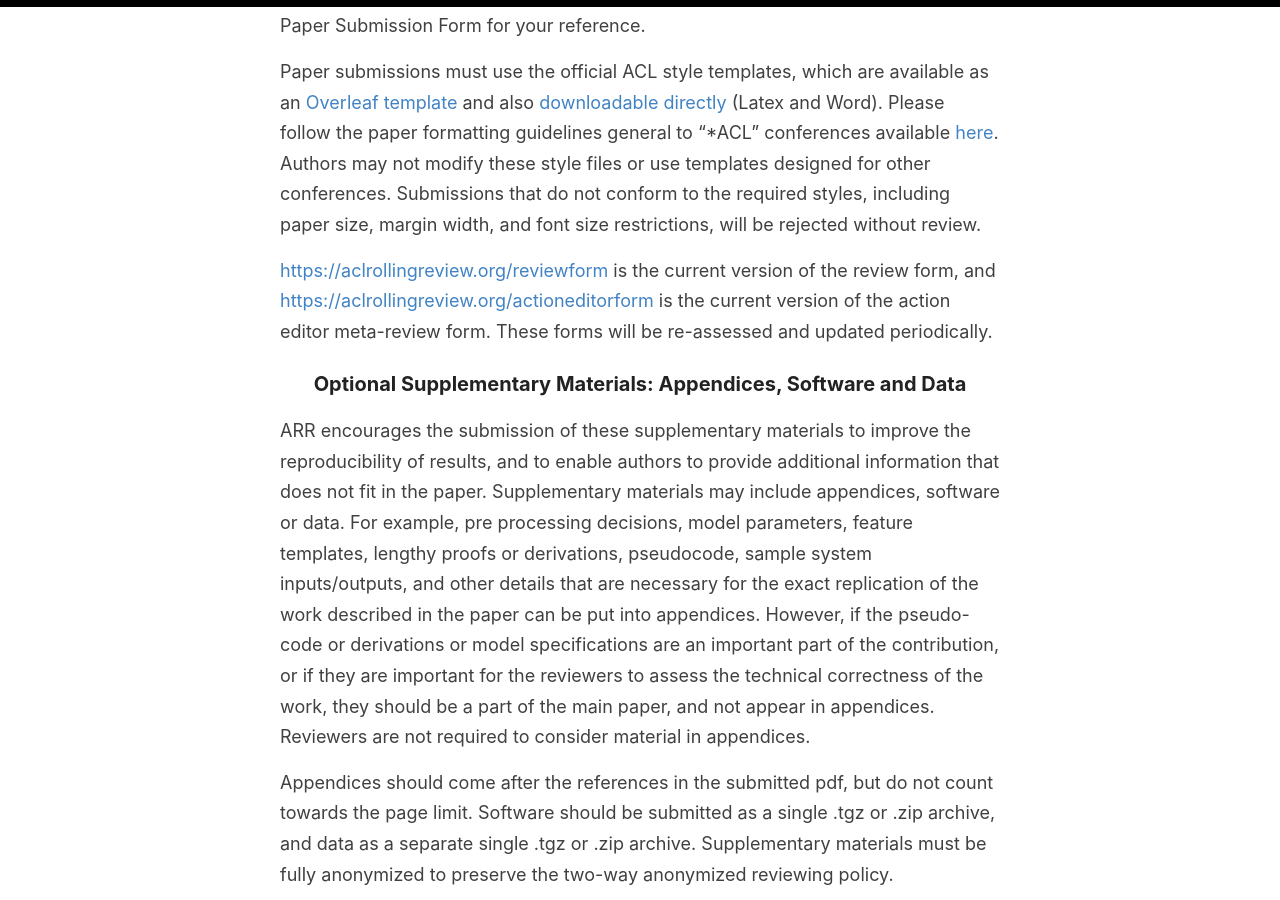
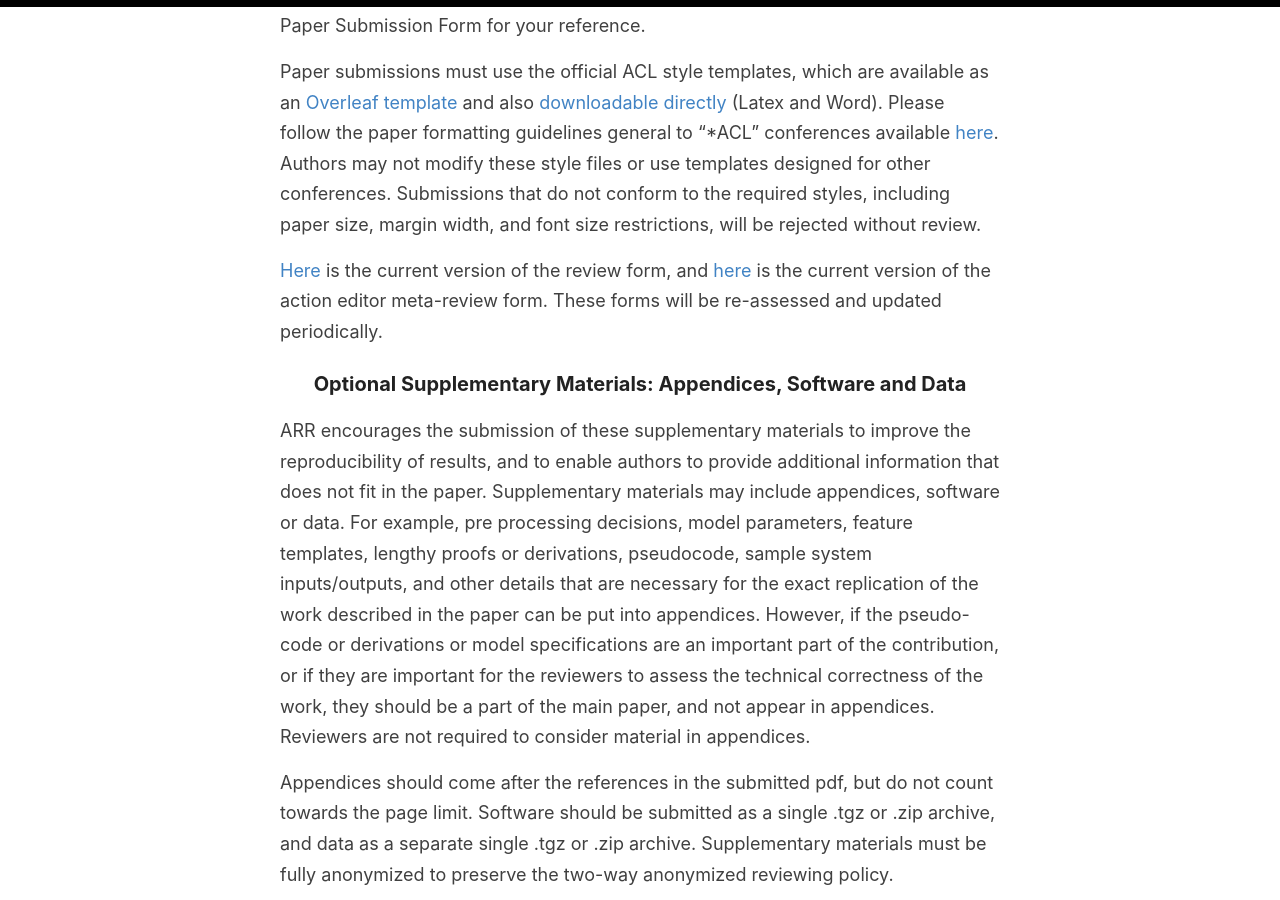
Before and after one commit to amitmerchant1990/reverie, a Jekyll site: the page built from cfp.md, in a window 1280 px wide and 900 px high, scrolled down 5287 px. Built offline with Jekyll 4.4.1, drawn with Linux system fonts in a browser that asks for light colours.

Commit message:
Update cfp.md

```diff
--- a/cfp.md
+++ b/cfp.md
@@ -110,7 +110,7 @@ Submission is electronic, using the OpenReview.net platform. All long, short and
 Paper submissions must use the official ACL style templates, which are available as an [Overleaf template](https://www.overleaf.com/read/crtcwgxzjskr) and also [downloadable directly](https://github.com/acl-org/ACLPUB/tree/master/templates)  (Latex and Word). Please follow the paper formatting guidelines general to "\*ACL" conferences available [here](https://acl-org.github.io/ACLPUB/formatting.html).
 Authors may not modify these style files or use templates designed for other conferences. Submissions that do not conform to the required styles, including paper size, margin width, and font size restrictions, will be rejected without review.
 
-[https://aclrollingreview.org/reviewform](Here) is the current version of the review form, and [https://aclrollingreview.org/actioneditorform](here) is the current version of the action editor meta-review form. These forms will be re-assessed and updated periodically.
+[Here](https://aclrollingreview.org/reviewform) is the current version of the review form, and [here](https://aclrollingreview.org/actioneditorform) is the current version of the action editor meta-review form. These forms will be re-assessed and updated periodically.
 
 ### Optional Supplementary Materials: Appendices, Software and Data
 
```
